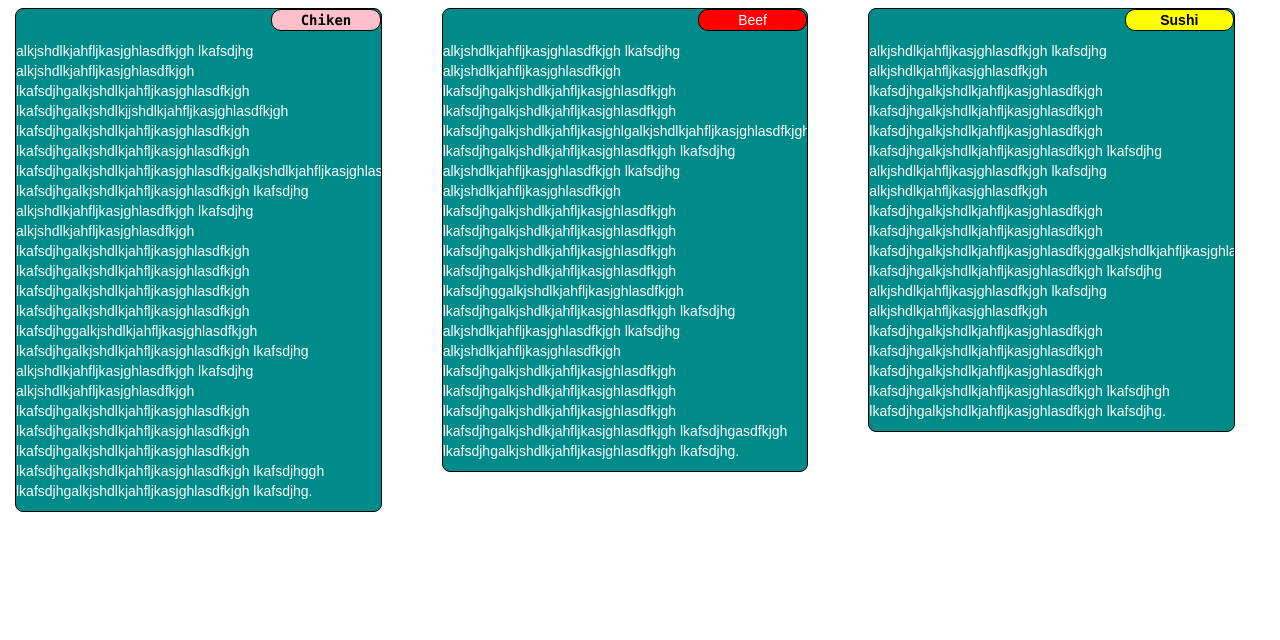
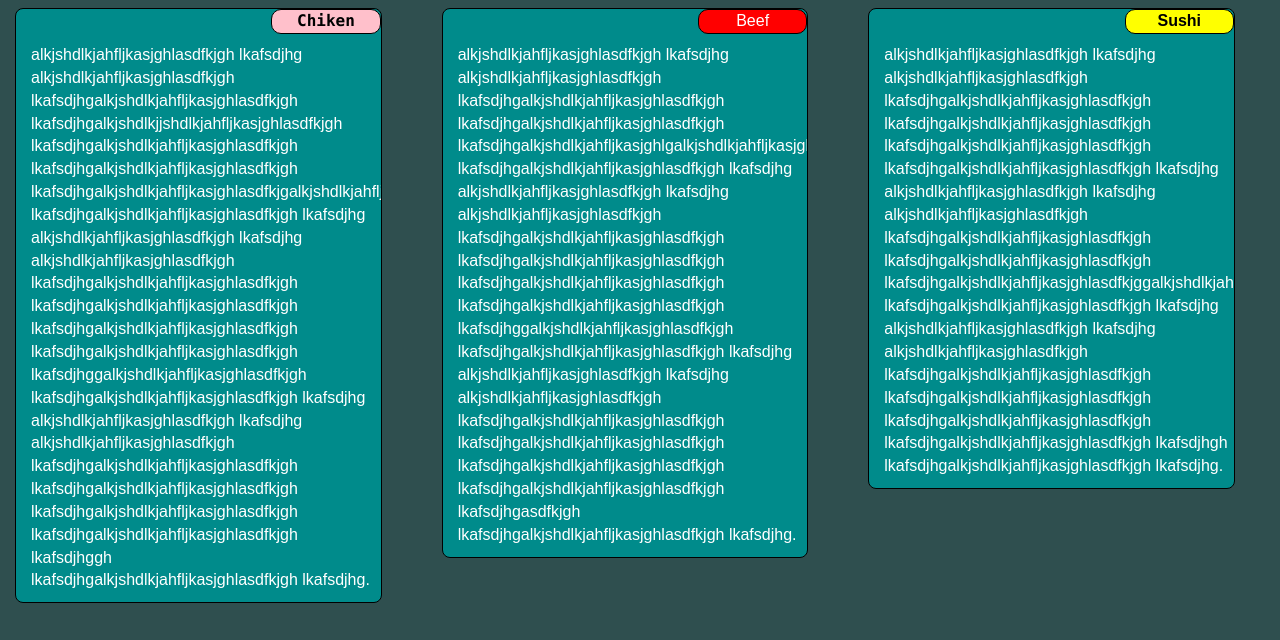
Before and after one commit to HBurrinha/mod3_solution, a plain HTML site: page index.html in a window 1280 px wide. Shown: the part 160-800 px from the top of the page. Drawn offline with Linux system fonts and the light colour scheme; a script that the page names is missing.

Commit message:
Update index.html

```diff
--- a/index.html
+++ b/index.html
@@ -3,13 +3,10 @@
   <head>
     <meta charset="utf-8">
     <meta http-equiv="X-UA-Compatible" content="IE=edge">
-    <meta name="viewport" content="width=device-width, initial-scale=1">
-
 
     <title>Molude 3</title>
-    <link rel="stylesheet" href="CSS/style.css">
-   <link rel="stylesheet" href="CSS/bootstrap.min.css">
-
+    <link rel="stylesheet" href="css/bootstrap.min.css">
+    <link rel="stylesheet" href="css/style.css">
 
 
   </head>
```
